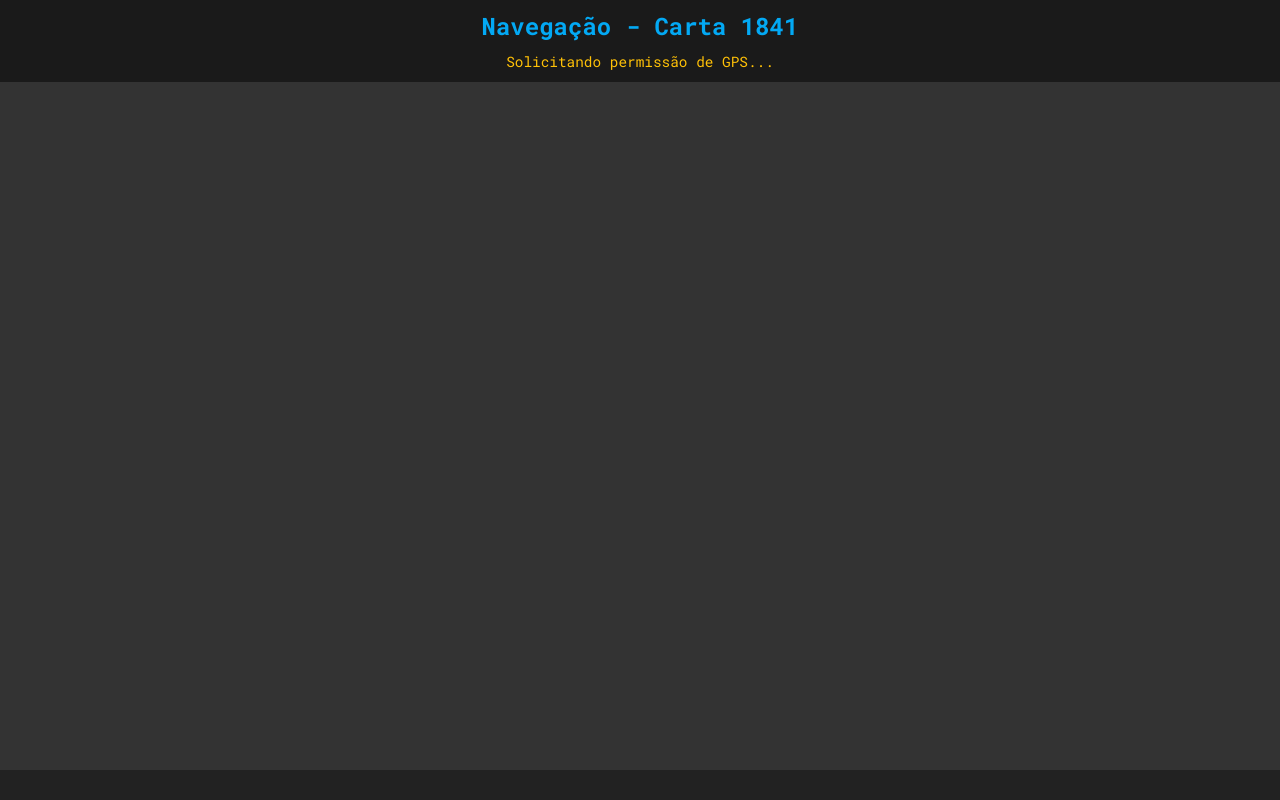
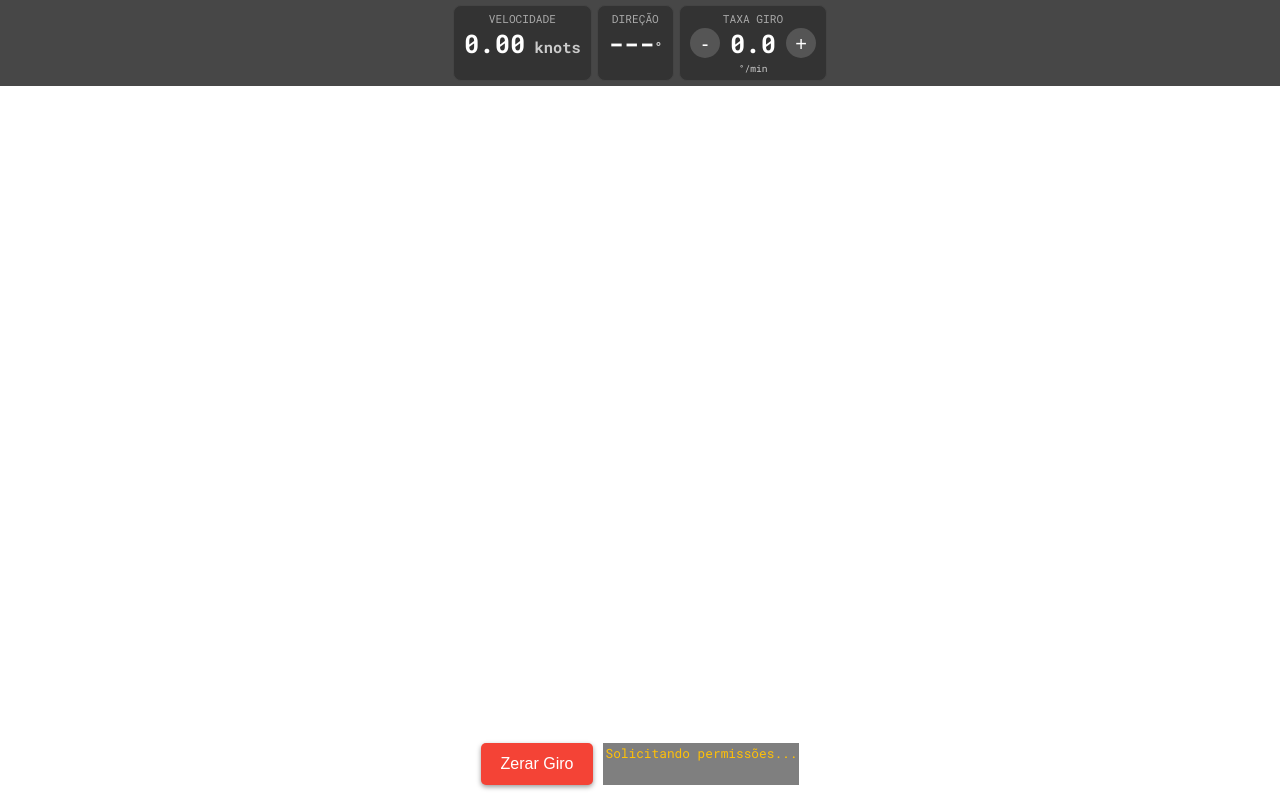
Before and after one commit to Contranada/contranav2, a plain HTML site: page index.html in a window 1280 px wide. Both pictures are taken after a click on the button "Iniciar Navegação". Drawn offline with nearby package versions, Linux system fonts and the light colour scheme.

Commit message:
Update index.html

```diff
--- a/index.html
+++ b/index.html
@@ -2,92 +2,199 @@
 <html lang="pt-BR">
 <head>
     <meta charset="UTF-8">
-    <meta name="viewport" content="width=device-width, initial-scale=1.0, user-scalable=no">
-    <title>Painel de Navegação com Carta 1841</title>
+    <meta name="viewport" content="width=device-width, initial-scale=1.0, user-scalable=no, maximum-scale=1.0">
+    <title>Painel de Navegação Final</title>
 
     <link rel="stylesheet" href="https://unpkg.com/leaflet@1.9.4/dist/leaflet.css" crossorigin=""/>
     <script src="https://unpkg.com/leaflet@1.9.4/dist/leaflet.js" crossorigin=""></script>
 
     <style>
         @import url('https://fonts.googleapis.com/css2?family=Roboto+Mono:wght@400;700&display=swap');
+
+        /* Layout de tela cheia */
         html, body { height: 100%; margin: 0; padding: 0; overflow: hidden; }
-        body { font-family: 'Roboto Mono', monospace; background-color: #1a1a1a; color: #f0f0f0; display: flex; flex-direction: column; }
-        .container { width: 100%; margin: 0 auto; display: flex; flex-direction: column; flex-grow: 1; }
-        .header { text-align: center; padding: 10px; }
-        h1 { color: #03a9f4; margin: 0; font-size: 1.5em; }
-        #map-container { flex-grow: 1; display: block; background-color: #333; } /* Começa visível para evitar problemas */
-        #map { height: 100%; width: 100%; }
-        .footer { padding: 15px; text-align: center; background-color: #222; }
-        .button { color: white; padding: 15px 25px; border: none; border-radius: 5px; font-size: 1.1em; cursor: pointer; font-family: 'Roboto Mono', monospace; background-color: #03a9f4; }
-        #status { margin-top: 10px; color: #ffc107; font-size: 0.9em; min-height: 20px; }
+        body { font-family: 'Roboto Mono', monospace; }
+
+        /* O mapa ocupará toda a tela, no fundo */
+        #map {
+            position: absolute;
+            top: 0; left: 0;
+            height: 100%;
+            width: 100%;
+            z-index: 1; /* Camada mais baixa */
+        }
+
+        /* Container para todos os elementos sobrepostos */
+        .overlay-container {
+            position: absolute;
+            top: 0; left: 0;
+            height: 100%; width: 100%;
+            z-index: 2; /* Fica acima do mapa */
+            pointer-events: none; /* Permite cliques/toques no mapa */
+            display: flex;
+            flex-direction: column;
+            justify-content: space-between;
+        }
+
+        /* Painel superior com os indicadores */
+        #data-container {
+            display: flex;
+            justify-content: center;
+            flex-wrap: wrap;
+            gap: 5px;
+            padding: 5px;
+            background-color: rgba(26, 26, 26, 0.8); /* Fundo semi-transparente */
+            pointer-events: auto; /* Permite interação com os indicadores */
+        }
+        .data-box {
+            background-color: #333;
+            border-radius: 8px;
+            padding: 5px 10px;
+            text-align: center;
+            border: 1px solid #444;
+        }
+        .data-box .label { font-size: 0.7em; color: #aaa; text-transform: uppercase; }
+        .data-box .value { font-size: 1.6em; font-weight: 700; color: #fff; }
+        .unit { font-size: 0.6em; color: #ccc; }
+
+        .adjustable-value-container { display: flex; align-items: center; justify-content: center; gap: 10px; }
+        .adjust-btn { background-color: #555; color: white; border: none; width: 30px; height: 30px; font-size: 20px; line-height: 30px; border-radius: 50%; cursor: pointer; }
+
+        /* Painel inferior com os botões */
+        .footer-controls {
+            padding: 15px;
+            display: flex;
+            justify-content: center;
+            gap: 10px;
+            pointer-events: auto; /* Permite interação com os botões */
+        }
+        .button {
+            color: white;
+            padding: 12px 20px;
+            border: none;
+            border-radius: 5px;
+            font-size: 1em;
+            cursor: pointer;
+            background-color: #03a9f4;
+            box-shadow: 0 2px 5px rgba(0,0,0,0.4);
+        }
+        #zeroButton { background-color: #f44336; }
+        #status { text-align: center; color: #ffc107; background-color: rgba(0,0,0,0.5); padding: 2px; font-size: 0.8em;}
     </style>
 </head>
 <body>
 
-    <div class="container">
-        <div class="header">
-            <h1>Navegação - Carta 1841</h1>
-            <div id="status">Aguardando início...</div>
+    <div id="map"></div>
+
+    <div class="overlay-container">
+        <div id="data-container" style="display:none;">
+            <div class="data-box">
+                <div class="label">Velocidade</div>
+                <div class="value"><span id="speed">0.00</span><span class="unit"> knots</span></div>
             </div>
-
-        <div id="map-container">
-            <div id="map"></div>
+            <div class="data-box">
+                <div class="label">Direção</div>
+                <div class="value"><span id="direction">---</span><span class="unit">°</span></div>
             </div>
-
-        <div class="footer">
-            <button id="startButton" class="button">Iniciar Navegação</button>
+            <div class="data-box">
+                <div class="label">Taxa Giro</div>
+                <div class="adjustable-value-container">
+                    <button class="adjust-btn" id="btn-minus">-</button>
+                    <span class="value" id="turnRate">0.0</span>
+                    <button class="adjust-btn" id="btn-plus">+</button>
+                </div>
+                <div class="unit" style="margin-top: 2px;">°/min</div>
             </div>
         </div>
 
+        <div style="flex-grow: 1;"></div>
+
+        <div class="footer-controls">
+            <button id="startButton" class="button">Iniciar Navegação</button>
+            <button id="zeroButton" class="button" style="display:none;">Zerar Giro</button>
+            <div id="status">Aguardando início...</div>
+        </div>
+    </div>
+
+
     <script>
-        // --- ALERTA DE DIAGNÓSTICO 1 ---
-        alert("Diagnóstico 1: Script está sendo executado.");
-
         // --- Elementos da UI ---
         const statusEl = document.getElementById('status');
         const startButton = document.getElementById('startButton');
-        const mapContainer = document.getElementById('map-container');
+        const zeroButton = document.getElementById('zeroButton');
+        const dataContainer = document.getElementById('data-container');
+        const speedEl = document.getElementById('speed');
+        const directionEl = document.getElementById('direction');
+        const turnRateEl = document.getElementById('turnRate');
+        const btnPlus = document.getElementById('btn-plus');
+        const btnMinus = document.getElementById('btn-minus');
 
         // --- Variáveis de Estado ---
+        const AVERAGE_WINDOW = 5000;
+        let gyroReadings = [], gyroOffset = 0, lastRawGyroValue = 0;
+        let manualTurnRateOffset = 0.0, latestSensorTurnRate = 0.0;
         let map, positionMarker, accuracyCircle;
         let isMapInitialized = false;
 
+        // --- Funções Auxiliares ---
+        function calculateAverage(readings) { const now = Date.now(); const recentReadings = readings.filter(r => now - r.timestamp < AVERAGE_WINDOW); if (recentReadings.length === 0) return 0; const sum = recentReadings.reduce((acc, r) => acc + r.value, 0); return sum / recentReadings.length; }
+        function zeroGyro() { gyroOffset = lastRawGyroValue; manualTurnRateOffset = 0; updateTurnRateDisplay(); statusEl.textContent = 'Giro Zerado!'; setTimeout(() => { if (statusEl.textContent === 'Giro Zerado!') statusEl.textContent = 'GPS Ativo'; }, 2000); }
+        function updateTurnRateDisplay() { const finalValue = latestSensorTurnRate + manualTurnRateOffset; turnRateEl.textContent = finalValue.toFixed(1); }
+
+        // --- Função Principal de Inicialização ---
         function startSensors() {
-            // --- ALERTA DE DIAGNÓSTICO 3 ---
-            alert("Diagnóstico 3: Função startSensors() foi chamada com sucesso!");
+            startButton.style.display = 'none';
+            zeroButton.style.display = 'inline-block';
+            dataContainer.style.display = 'flex';
+            statusEl.textContent = 'Solicitando permissões...';
 
-            startButton.style.display = 'none';
-            statusEl.textContent = 'Solicitando permissão de GPS...';
+            // --- Sensor de Orientação (Bússola) ---
+            try {
+                if ('AbsoluteOrientationSensor' in window) {
+                    const orientationSensor = new AbsoluteOrientationSensor({ frequency: 20 });
+                    orientationSensor.addEventListener('reading', () => {
+                        const quaternion = orientationSensor.quaternion;
+                        if (!quaternion) return;
+                        let yawRad = Math.atan2(2 * (quaternion[3] * quaternion[2] + quaternion[0] * quaternion[1]), 1 - 2 * (quaternion[1] * quaternion[1] + quaternion[2] * quaternion[2]));
+                        let yawDeg = yawRad * (180 / Math.PI);
+                        if (yawDeg < 0) yawDeg += 360;
+                        directionEl.textContent = Math.round(yawDeg);
+                    });
+                    orientationSensor.start();
+                }
+            } catch (error) { statusEl.textContent = 'Erro no sensor de orientação.'; }
 
-            if ('geolocation' in navigator) {
+            // --- Sensor de Giroscópio ---
+            if ('Gyroscope' in window) {
+                const gyroscope = new Gyroscope({ frequency: 20 });
+                gyroscope.addEventListener('reading', () => {
+                    if (gyroscope.z !== null) {
+                        lastRawGyroValue = gyroscope.z;
+                        const correctedValue = gyroscope.z - gyroOffset;
+                        gyroReadings.push({ value: correctedValue, timestamp: Date.now() });
+                        const avgRadPerSec = calculateAverage(gyroReadings);
+                        latestSensorTurnRate = avgRadPerSec * (180 / Math.PI) * 60;
+                        updateTurnRateDisplay();
+                    }
+                });
+                gyroscope.start();
+            }
+
+            // --- GPS (Posição, Velocidade e Mapa) ---
             navigator.geolocation.watchPosition(
                 (position) => {
-                        statusEl.textContent = `GPS ativo. Precisão: ${position.coords.accuracy.toFixed(0)}m`;
-                        const { latitude, longitude, accuracy } = position.coords;
+                    if (statusEl.textContent !== 'Giro Zerado!') statusEl.textContent = 'GPS Ativo';
+                    const { latitude, longitude, accuracy, speed } = position.coords;
                     const latLng = [latitude, longitude];
+                    speedEl.textContent = (speed === null) ? "0.00" : (speed * 1.94384).toFixed(2);
 
                     if (!isMapInitialized) {
                         const imageUrl = '1841.png';
-                            const imageBounds = [
-                                [-26.8667, -48.7000], // Canto Superior-Esquerdo
-                                [-26.9500, -48.5500]  // Canto Inferior-Direito
-                            ];
-
-                            map = L.map('map').fitBounds(imageBounds);
+                        const imageBounds = [[-26.8667, -48.7000], [-26.9500, -48.5500]];
+                        map = L.map('map', { zoomControl: false }).fitBounds(imageBounds);
                         L.imageOverlay(imageUrl, imageBounds).addTo(map);
-
-                            positionMarker = L.marker(latLng, {
-                                icon: L.icon({
-                                    iconUrl: 'https://unpkg.com/leaflet@1.9.4/dist/images/marker-icon-2x.png',
-                                    iconSize: [25, 41],
-                                    iconAnchor: [12, 41]
-                                })
-                            }).addTo(map);
-
-                            accuracyCircle = L.circle(latLng, {
-                                radius: accuracy, weight: 1, color: '#03a9f4', fillOpacity: 0.1
-                            }).addTo(map);
-
+                        positionMarker = L.marker(latLng, { icon: L.icon({ iconUrl: 'https://unpkg.com/leaflet@1.9.4/dist/images/marker-icon-2x.png', iconSize: [25, 41], iconAnchor: [12, 41] }) }).addTo(map);
+                        accuracyCircle = L.circle(latLng, { radius: accuracy, weight: 1, color: '#03a9f4', fillOpacity: 0.1 }).addTo(map);
                         isMapInitialized = true;
                     } else {
                         positionMarker.setLatLng(latLng);
@@ -97,19 +204,13 @@
                 (error) => { statusEl.textContent = `Erro de GPS: ${error.message}`; },
                 { enableHighAccuracy: true, maximumAge: 0 }
             );
-            } else {
-                statusEl.textContent = 'Geolocalização não é suportada.';
-                alert("Seu navegador não tem suporte para Geolocalização.");
-            }
         }
 
-        if (startButton) {
-            // --- ALERTA DE DIAGNÓSTICO 2 ---
-            alert("Diagnóstico 2: Botão 'Iniciar' encontrado. Anexando evento de clique.");
+        // --- Listeners de Eventos ---
         startButton.addEventListener('click', startSensors);
-        } else {
-            alert("ERRO CRÍTICO: Não foi possível encontrar o botão 'startButton' na página.");
-        }
+        zeroButton.addEventListener('click', zeroGyro);
+        btnPlus.addEventListener('click', (e) => { e.stopPropagation(); manualTurnRateOffset += 0.1; updateTurnRateDisplay(); });
+        btnMinus.addEventListener('click', (e) => { e.stopPropagation(); manualTurnRateOffset -= 0.1; updateTurnRateDisplay(); });
     </script>
 </body>
 </html>
```
Lines whose indentation alone changed are shown as unchanged.
